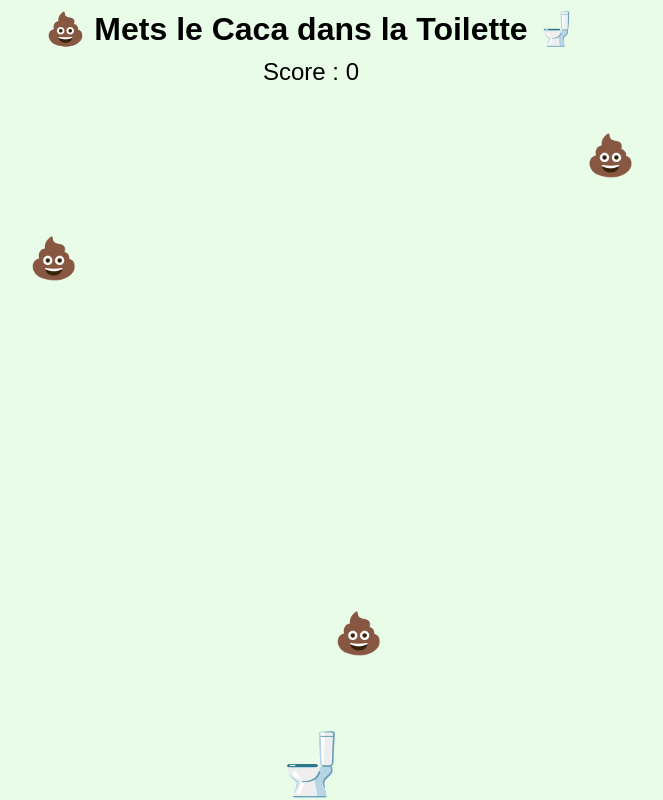
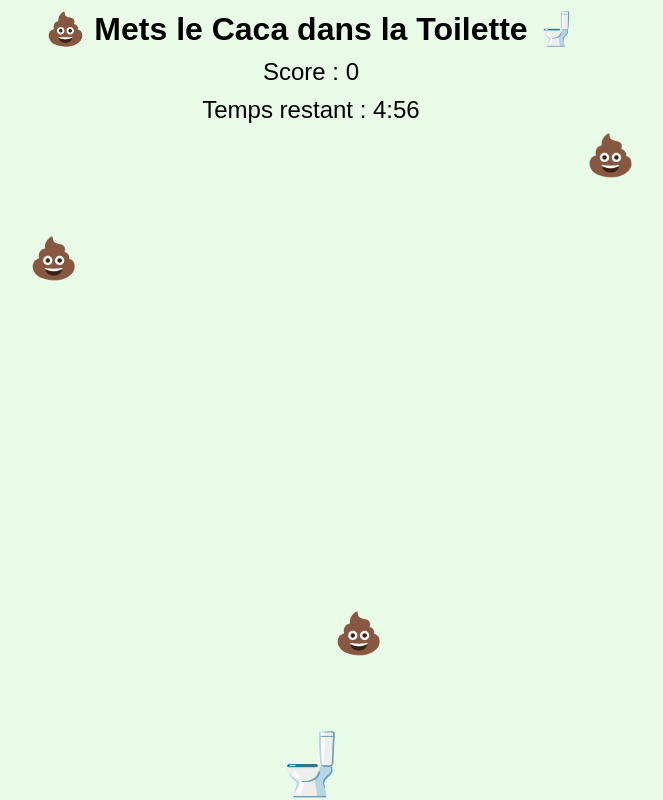
Before and after one commit to DimitriMeyepa/allo, a plain HTML site: page index.html in a window 1280 px wide. Shown: the whole page, without its empty margins (329-992 px from the left). Drawn offline with Linux system fonts and the light colour scheme.

Commit message:
add timer

```diff
--- a/index.html
+++ b/index.html
@@ -14,7 +14,7 @@
     h1 {
       margin: 10px;
     }
-    #score {
+    #score, #timer {
       font-size: 24px;
       margin-bottom: 10px;
     }
@@ -36,6 +36,7 @@
 <body>
   <h1>💩 Mets le Caca dans la Toilette 🚽</h1>
   <div id="score">Score : 0</div>
+  <div id="timer">Temps restant : 5:00</div>
   <div id="toilet">🚽</div>
 
   <script>
@@ -47,7 +48,6 @@
       poop.innerText = "💩";
       poop.style.left = Math.random() * window.innerWidth + "px";
       poop.style.top = Math.random() * (window.innerHeight - 150) + "px";
-
       poop.draggable = true;
 
       poop.addEventListener("dragstart", e => {
@@ -58,7 +58,6 @@
       document.body.appendChild(poop);
     }
 
-    // Toilet drop zone
     const toilet = document.getElementById("toilet");
 
     toilet.addEventListener("dragover", e => {
@@ -75,7 +74,25 @@
       }
     });
 
-    setInterval(createPoop, 1500);
+    const poopInterval = setInterval(createPoop, 1500);
+
+    // Timer
+    let timeLeft = 5 * 60; // 5 minutes
+    const timerDiv = document.getElementById("timer");
+
+    const timerInterval = setInterval(() => {
+      const minutes = Math.floor(timeLeft / 60);
+      const seconds = timeLeft % 60;
+      timerDiv.innerText = `Temps restant : ${minutes}:${seconds < 10 ? '0' : ''}${seconds}`;
+      timeLeft--;
+
+      if (timeLeft < 0) {
+        clearInterval(timerInterval);
+        clearInterval(poopInterval);
+        alert("⏰ Temps écoulé ! Score final : " + score);
+        document.querySelectorAll(".poop").forEach(p => p.remove());
+      }
+    }, 1000);
   </script>
 </body>
 </html>
```
